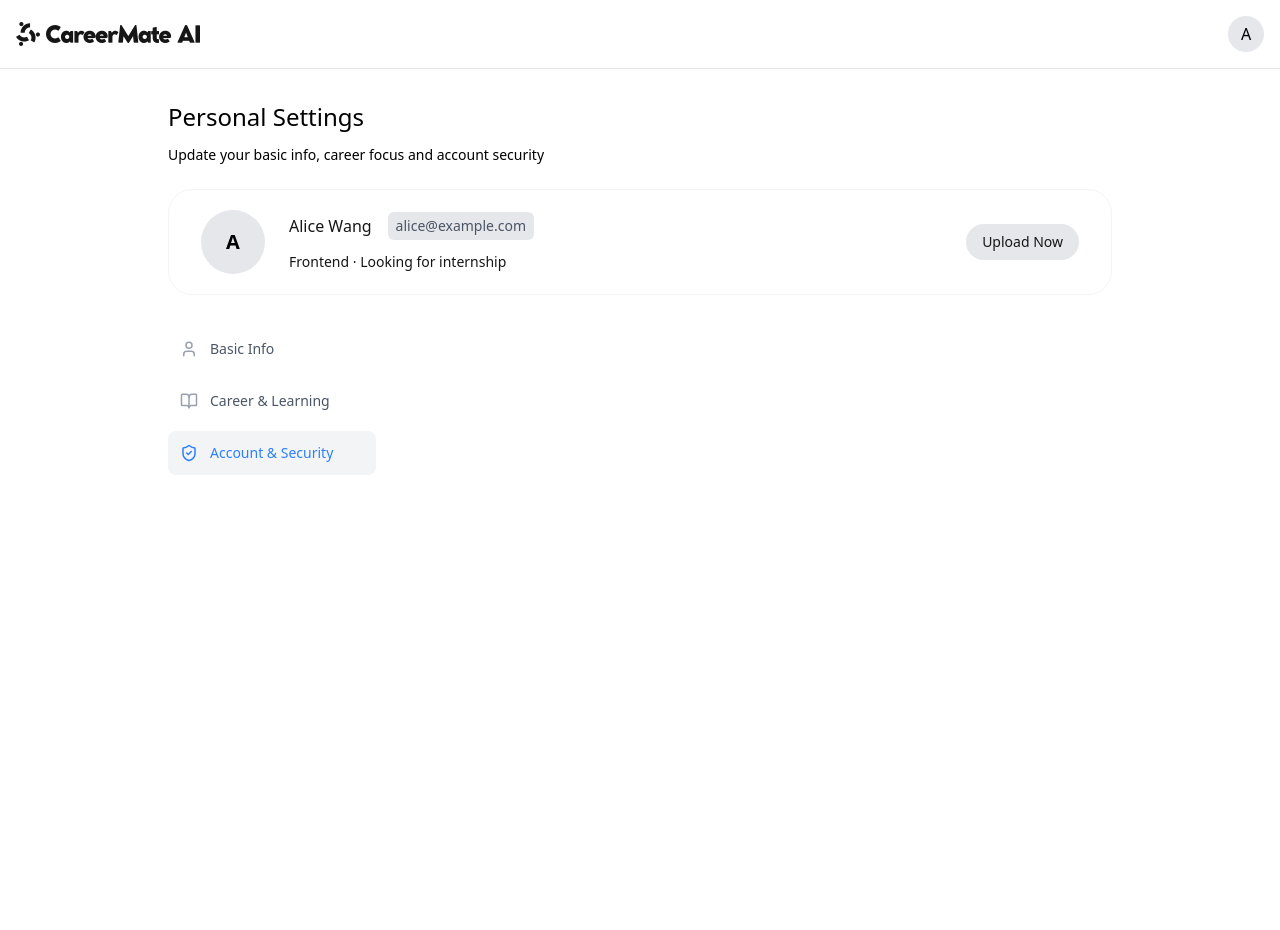
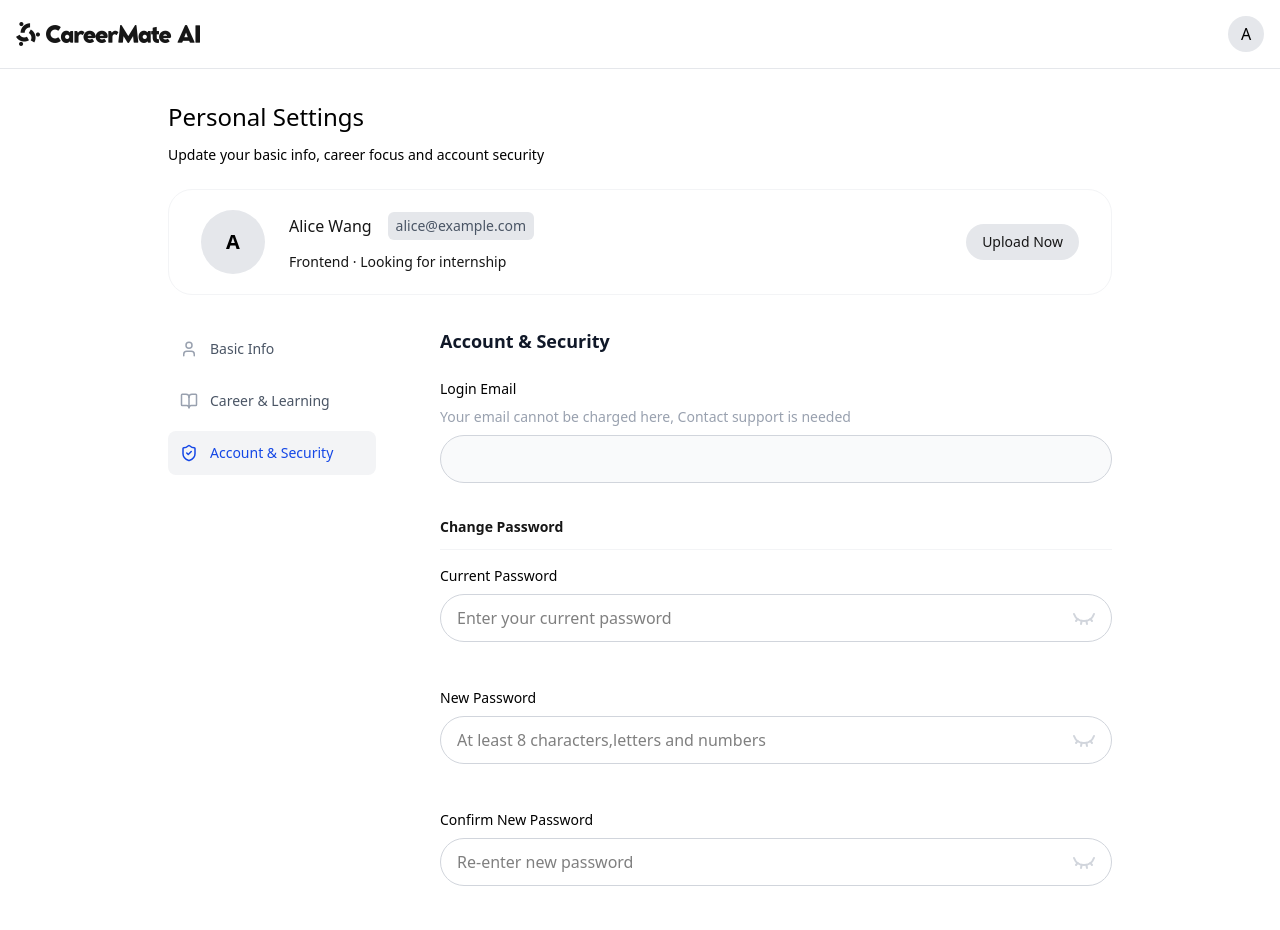
Before and after one commit to xblstella-blink/careermate-ai, a Next.js app: page /dashboard/account-security in a window 1280 px wide. Shown: the top 930 px of the page. Before the commit the page ends 800 px from the top, so only its background shows below. Built offline with nearby package versions, Linux system fonts and the light colour scheme.

Commit message:
feat: dashboad sub-router page.jsx

```diff
--- a/src/app/(main)/dashboard/account-security/page.jsx
+++ b/src/app/(main)/dashboard/account-security/page.jsx
@@ -1,3 +1,63 @@
-const AccountSecurityPage = () => <div>security page</div>;
+"use client";
+
+import Button from "@/app/authentication/components/Button";
+import Field from "@/app/authentication/components/Field";
+import useForm from "@/app/authentication/hooks/useForm";
+
+const AccountSecurityPage = () => {
+  const { data, onChange, onSubmit, error, isSubmitted } = useForm({
+    fields: ["email", "currentPassword", "newPassword", "confirmNewPassword"],
+    validation: {},
+    initialData: { email: "alice@example.com" },
+  });
+
+  const handleSave = () => {
+    //TODO: addToast('Saved successfully)
+  };
+
+  return (
+    <form onSubmit={onSubmit(handleSave)}>
+      <h2 className="text-lg font-semibold text-gray-900 mb-6">
+        Account & Security
+      </h2>
+      <div>
+        <Field
+          label="Login Email"
+          hint="Your email cannot be charged here, Contact support is needed"
+          readOnly
+          value={data.email}
+        />
+      </div>
+      <div className="py-3 mb-4 border-b border-gray-100">
+        <h3 className="text-sm font-bold text-[#161616]">Change Password</h3>
+      </div>
+      <Field
+        label="Current Password"
+        value={data.currentPassword}
+        onChange={onChange("currentPassword")}
+        type="password"
+        placeholder="Enter your current password"
+      />
+      <Field
+        label="New Password"
+        placeholder="At least 8 characters,letters and numbers"
+        value={data.newPassword}
+        type="password"
+        onChange={onChange("newPassword")}
+      />
+      <Field
+        label="Confirm New Password"
+        placeholder="Re-enter new password"
+        value={data.confirmNewPassword}
+        onChange={onChange("confirmNewPassword")}
+        type="password"
+      />
+
+      <div className="w-[169px]">
+        <Button>Update Password</Button>
+      </div>
+    </form>
+  );
+};
 
 export default AccountSecurityPage;
--- a/src/app/(main)/dashboard/basic-info/page.jsx
+++ b/src/app/(main)/dashboard/basic-info/page.jsx
@@ -1,3 +1,42 @@
-const BasicInfoPage = () => <div>basic info</div>;
+"use client";
+import Button from "@/app/authentication/components/Button";
+import Field from "@/app/authentication/components/Field";
+import useForm from "@/app/authentication/hooks/useForm";
+import getFullnameError from "./utils/getFullnameError";
+
+const BasicInfoPage = () => {
+  const { data, onChange, onSubmit, error, isSubmitted } = useForm({
+    fields: ["fullName", "displayName"],
+    validation: { fullName: getFullnameError },
+    initialData: { fullName: "Alice Wang" },
+  });
+
+  const handleSave = () => {
+    //TODO: addToast('Saved successfully)
+  };
+
+  return (
+    <form onSubmit={onSubmit(handleSave)}>
+      <h2 className="text-lg font-semibold text-gray-900 mb-6">Basic Info</h2>
+
+      <Field
+        label="Full Name"
+        value={data.fullName}
+        onChange={onChange("fullName")}
+        error={isSubmitted && error.fullName}
+      />
+      <Field
+        label="Display Name"
+        placeholder="How your name appears in the app"
+        value={data.displayName}
+        onChange={onChange("displayName")}
+      />
+
+      <div className="w-[153px]">
+        <Button>Save Basic Info</Button>
+      </div>
+    </form>
+  );
+};
 
 export default BasicInfoPage;
--- /dev/null
+++ b/src/app/(main)/dashboard/basic-info/utils/getFullnameError/getFullnameError.jsx
@@ -0,0 +1,12 @@
+import getError from "@/app/authentication/utils/getError";
+import { isEmpty } from "validator";
+
+const getFullnameError = (fullname) =>
+  getError(fullname, [
+    {
+      match: (value) => isEmpty(value, { ignore_whitespace: true }),
+      message: "Full name is required",
+    },
+  ]);
+
+export default getFullnameError;
--- /dev/null
+++ b/src/app/(main)/dashboard/basic-info/utils/getFullnameError/index.js
@@ -0,0 +1 @@
+export { default } from "./getFullnameError";
--- a/src/app/(main)/dashboard/career-learning/page.jsx
+++ b/src/app/(main)/dashboard/career-learning/page.jsx
@@ -1,3 +1,30 @@
-const CareerLearningPage = () => <div>career learning</div>;
+"use client";
+import Button from "@/app/authentication/components/Button";
+import Field from "@/app/authentication/components/Field";
+import useForm from "@/app/authentication/hooks/useForm";
+
+const CareerLearningPage = () => {
+  const { data, onChange, onSubmit, error, isSubmitted } = useForm({
+    fields: ["goal"],
+    validation: {},
+    initialData: { goal: "Looking for internship" },
+  });
+
+  return (
+    <form>
+      <h2 className="text-lg font-semibold text-gray-900 mb-6">
+        Career & Learning
+      </h2>
+      <Field
+        label="Your Goal"
+        placeholder="What are you looking for?"
+        onChange={onChange("goal")}
+      />
+      <div className="w-[193px]">
+        <Button>Save Career Setting</Button>
+      </div>
+    </form>
+  );
+};
 
 export default CareerLearningPage;
--- a/src/app/(main)/dashboard/components/NavList/NavList.jsx
+++ b/src/app/(main)/dashboard/components/NavList/NavList.jsx
@@ -33,7 +33,7 @@ const NavList = () => {
             icon={
               <Icon
                 size={18}
-                className={isActive ? "text-blue-500" : "text-gray-400"}
+                className={isActive ? "text-blue-700" : "text-gray-400"}
               />
             }
             label={label}
--- a/src/app/(main)/dashboard/components/NavList/components/NavItem/NavItem.jsx
+++ b/src/app/(main)/dashboard/components/NavList/components/NavItem/NavItem.jsx
@@ -6,7 +6,7 @@ const NavItem = ({ href, icon, label, isActive }) => (
     href={href}
     className={twMerge(
       "flex items-center gap-3 px-3 py-3 rounded-lg text-sm font-medium",
-      isActive ? "text-blue-500 bg-gray-100" : "text-gray-600 hover:bg-gray-50",
+      isActive ? "text-blue-700 bg-gray-100" : "text-gray-600 hover:bg-gray-50",
     )}
   >
     {icon}
--- a/src/app/(main)/dashboard/layout.jsx
+++ b/src/app/(main)/dashboard/layout.jsx
@@ -3,7 +3,7 @@
 import NavList from "./components/NavList";
 import UserProfile from "./components/UserProfile";
 
-const DashboardLayout = ({ Children }) => (
+const DashboardLayout = ({ children }) => (
   <div className="max-w-5xl mx-auto px-10 py-8">
     <h1 className="text-2xl text-black">Personal Settings</h1>
     <p className="text-sm text-grey-500 mt-3 mb-6">
@@ -14,7 +14,7 @@ const DashboardLayout = ({ Children }) => (
       <aside className="w-52 shrink-0">
         <NavList />
       </aside>
-      <div className="flex-1">{Children} </div>
+      <div className="flex-1 pl-6">{children} </div>
     </div>
   </div>
 );
--- a/src/app/(main)/dashboard/page.jsx
+++ b/src/app/(main)/dashboard/page.jsx
@@ -1,3 +1,5 @@
-const Dashboard = () => <div>Dashboard</div>;
+import { redirect } from "next/dist/server/api-utils";
+
+const Dashboard = () => redirect("/dashboard/basic-info");
 
 export default Dashboard;
--- a/src/app/authentication/components/Field/Field.jsx
+++ b/src/app/authentication/components/Field/Field.jsx
@@ -2,7 +2,17 @@ import { Eye, EyeClosed } from "lucide-react";
 import { twMerge } from "tailwind-merge";
 import { useState, useId } from "react";
 
-const Field = ({ label, type, placeholder, value, onChange, error }) => {
+const Field = ({
+  label,
+  type,
+  placeholder,
+  value,
+  onChange,
+  error,
+  hint,
+  readOnly = false,
+  optional = false,
+}) => {
   const id = useId();
   const [showPassword, setShowPassword] = useState(false);
 
@@ -12,17 +22,20 @@ const Field = ({ label, type, placeholder, value, onChange, error }) => {
         <label className="text-grey-700 mb-2 text-sm block " htmlFor={id}>
           {label}
         </label>
+        {hint && <div className="text-gray-400 text-sm mb-2">{hint}</div>}
         <div className="relative">
           <input
             id={id}
             className={twMerge(
               "px-4 h-12 rounded-3xl border border-gray-300 w-full",
               error && "border-red-500",
+              readOnly && "bg-gray-50 cursor-not-allowed",
             )} //{border-red-500 : error}
             type={showPassword ? "text" : type}
             value={value}
             placeholder={placeholder}
             onChange={onChange}
+            readOnly={readOnly}
           />
           {type === "password" && (
             <button
```
